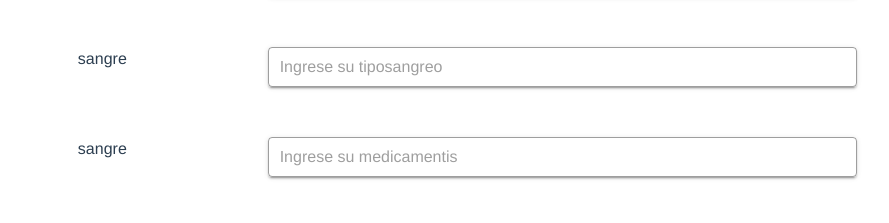
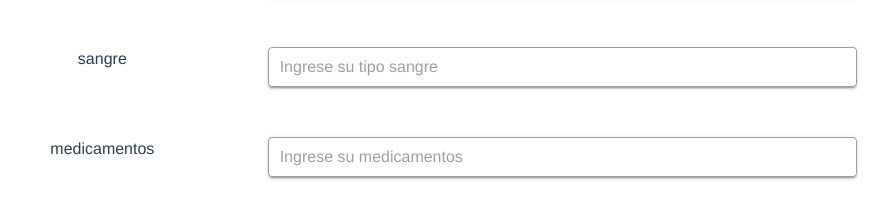
Before and after one commit to neiraRail/isoft-epi-ui, a Vue app: page /crear-antecedente in a window 1280 px wide. Shown: the part 423-646 px from the top of the page, without its empty margins (231-1120 px from the left). Built offline with nearby package versions, Linux system fonts and the light colour scheme.

Commit message:
formulario

```diff
--- a/src/components/AntecedenteFormulario.vue
+++ b/src/components/AntecedenteFormulario.vue
@@ -69,20 +69,20 @@
           dense
           outlined
           solo
-          placeholder="Ingrese su tiposangreo"
+          placeholder="Ingrese su tipo sangre"
           v-model="antFormulario.antTipoSangre"
           type="text"
         />
       </v-col>
       <v-col cols="12" md="4">
-        <p>sangre</p>
+        <p>medicamentos</p>
       </v-col>
       <v-col cols="12" md="8">
         <v-text-field
           dense
           outlined
           solo
-          placeholder="Ingrese su medicamentis"
+          placeholder="Ingrese su medicamentos"
           v-model="antFormulario.antMedicamentos"
           type="text"
         />
@@ -129,7 +129,7 @@ export default {
       esAntFormularioValido: "",
       formRules: formRules,
       mensajeError: "",
-      mostrarContraseña: false,
+
     };
   },
   methods: {
```
